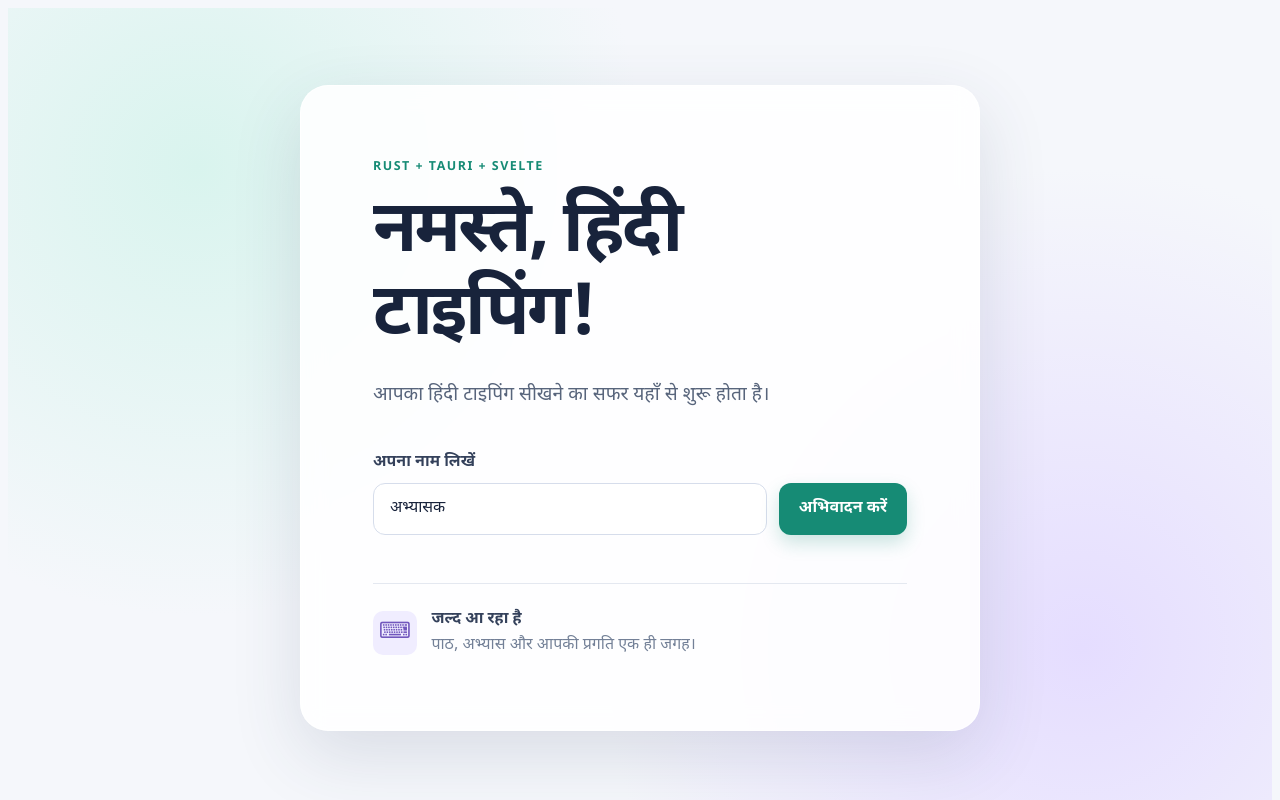
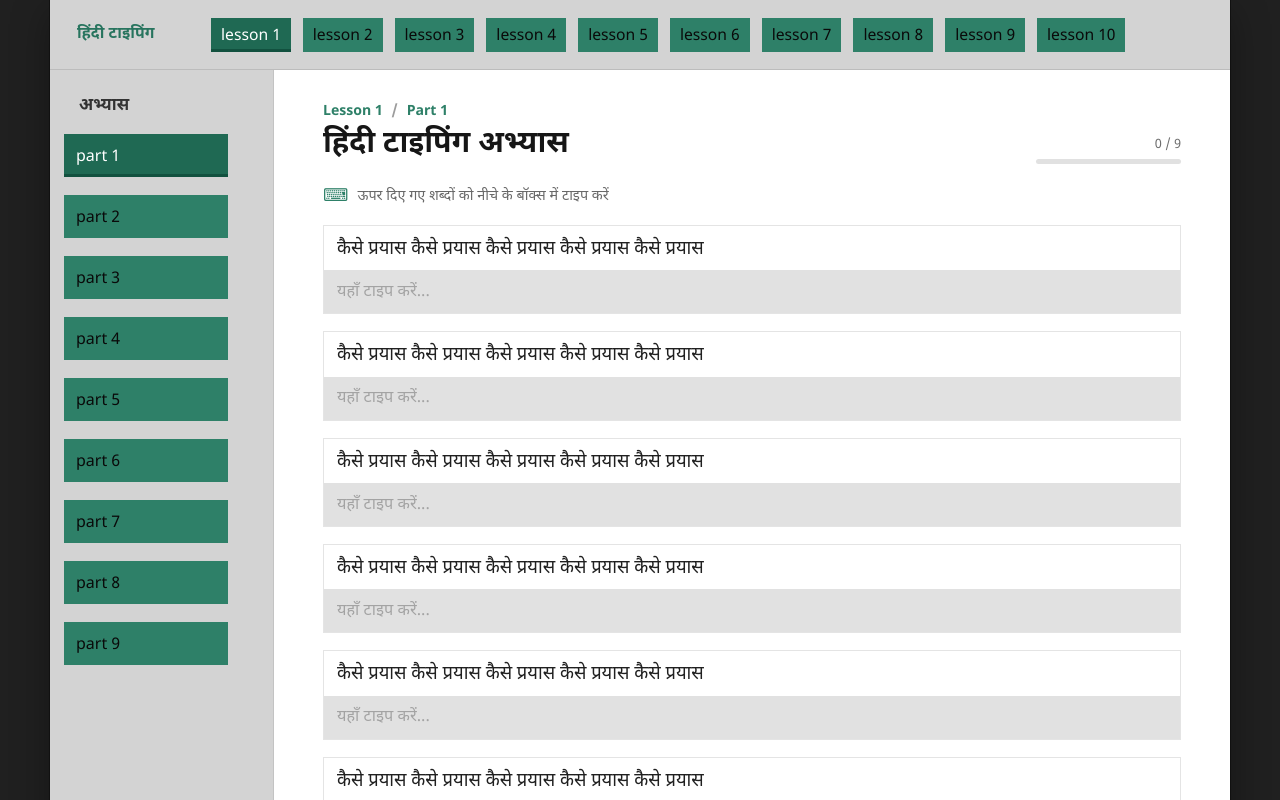
Before and after one commit to abhinayjangde/hindityping, a SvelteKit app: page / in a window 1280 px wide. Shown: the top 800 px of the page. Built offline with nearby package versions, Linux system fonts and the light colour scheme.

Commit message:
user can type in hindi

```diff
--- a/src/routes/+page.svelte
+++ b/src/routes/+page.svelte
@@ -1,221 +1,362 @@
 <script lang="ts">
-  import { invoke } from "@tauri-apps/api/core";
+  const lessons = Array.from({ length: 10 }, (_, index) => `lesson ${index + 1}`);
+  const parts = ["part 1", "part 2", "part 3", "part 4", "part 5", "part 6", "part 7", "part 8", "part 9"];
+  const practiceLines = [
+    "कैसे प्रयास कैसे प्रयास कैसे प्रयास कैसे प्रयास कैसे प्रयास",
+    "कैसे प्रयास कैसे प्रयास कैसे प्रयास कैसे प्रयास कैसे प्रयास",
+    "कैसे प्रयास कैसे प्रयास कैसे प्रयास कैसे प्रयास कैसे प्रयास",
+    "कैसे प्रयास कैसे प्रयास कैसे प्रयास कैसे प्रयास कैसे प्रयास",
+    "कैसे प्रयास कैसे प्रयास कैसे प्रयास कैसे प्रयास कैसे प्रयास",
+    "कैसे प्रयास कैसे प्रयास कैसे प्रयास कैसे प्रयास कैसे प्रयास",
+    "कैसे प्रयास कैसे प्रयास कैसे प्रयास कैसे प्रयास कैसे प्रयास",
+    "कैसे प्रयास कैसे प्रयास कैसे प्रयास कैसे प्रयास कैसे प्रयास",
+    "कैसे प्रयास कैसे प्रयास कैसे प्रयास कैसे प्रयास कैसे प्रयास"
+  ];
 
-  let name = $state("अभ्यासक");
-  let greetMsg = $state("");
+  let activeLesson = $state(0);
+  let activePart = $state(0);
+  let typedLines = $state<string[]>(practiceLines.map(() => ""));
 
-  async function greet(event: Event) {
-    event.preventDefault();
-    greetMsg = await invoke("greet", { name });
+  function chooseLesson(index: number) {
+    activeLesson = index;
+    typedLines = practiceLines.map(() => "");
+  }
+
+  function choosePart(index: number) {
+    activePart = index;
+    typedLines = practiceLines.map(() => "");
+  }
+
+  function updateLine(index: number, event: Event) {
+    const target = event.currentTarget as HTMLInputElement;
+    typedLines[index] = target.value;
+    typedLines = typedLines;
   }
 </script>
 
 <svelte:head>
   <title>हिंदी टाइपिंग अभ्यास</title>
-  <meta
-    name="description"
-    content="A Hindi typing practice app built with Rust, Tauri, and Svelte."
-  />
+  <meta name="description" content="हिंदी टाइपिंग सीखने और अभ्यास करने का सरल तरीका।" />
 </svelte:head>
 
-<main class="page-shell">
-  <section class="hero-card">
-    <p class="eyebrow">Rust + Tauri + Svelte</p>
-    <h1>नमस्ते, हिंदी टाइपिंग!</h1>
-    <p class="intro">
-      आपका हिंदी टाइपिंग सीखने का सफर यहाँ से शुरू होता है।
-    </p>
+<main class="app-window" lang="hi">
+  <header class="lesson-bar" aria-label="Lessons">
+    <span class="window-title">हिंदी टाइपिंग</span>
+    <nav>
+      {#each lessons as lesson, index}
+        <button
+          class:active={activeLesson === index}
+          class="lesson-button"
+          type="button"
+          aria-current={activeLesson === index ? "page" : undefined}
+          onclick={() => chooseLesson(index)}
+        >
+          {lesson}
+        </button>
+      {/each}
+    </nav>
+  </header>
 
-    <form onsubmit={greet}>
-      <label for="name">अपना नाम लिखें</label>
-      <div class="input-row">
-        <input id="name" placeholder="जैसे: अनिल" bind:value={name} />
-        <button type="submit">अभिवादन करें</button>
+  <div class="workspace">
+    <aside class="parts-panel" aria-label="Lesson parts">
+      <div class="parts-heading">अभ्यास</div>
+      {#each parts as part, index}
+        <button
+          class:active={activePart === index}
+          class="part-button"
+          type="button"
+          aria-current={activePart === index ? "page" : undefined}
+          onclick={() => choosePart(index)}
+        >
+          {part}
+        </button>
+      {/each}
+    </aside>
+
+    <section class="practice-panel" aria-labelledby="practice-title">
+      <div class="practice-header">
+        <div>
+          <p class="breadcrumb">lesson {activeLesson + 1} <span>/</span> {parts[activePart]}</p>
+          <h1 id="practice-title">हिंदी टाइपिंग अभ्यास</h1>
         </div>
-    </form>
-
-    {#if greetMsg}
-      <p class="greeting" role="status">{greetMsg}</p>
-    {/if}
-
-    <div class="next-step">
-      <span class="icon" aria-hidden="true">⌨</span>
-      <div>
-        <strong>जल्द आ रहा है</strong>
-        <p>पाठ, अभ्यास और आपकी प्रगति एक ही जगह।</p>
+        <div class="progress" aria-label="Practice progress">
+          <span>{typedLines.filter((line) => line.length > 0).length} / {practiceLines.length}</span>
+          <div class="progress-track"><div class="progress-value" style={`width: ${(typedLines.filter((line) => line.length > 0).length / practiceLines.length) * 100}%`}></div></div>
         </div>
       </div>
+
+      <div class="instructions">
+        <span class="keyboard-icon" aria-hidden="true">⌨</span>
+        <span>ऊपर दिए गए शब्दों को नीचे के बॉक्स में टाइप करें</span>
+      </div>
+
+      <div class="exercise-list">
+        {#each practiceLines as line, index}
+          <div class="exercise-row">
+            <div class="prompt">{line}</div>
+            <input
+              value={typedLines[index]}
+              oninput={(event) => updateLine(index, event)}
+              aria-label={`अभ्यास पंक्ति ${index + 1}`}
+              placeholder="यहाँ टाइप करें..."
+              inputmode="text"
+              lang="hi"
+              dir="ltr"
+              spellcheck="false"
+            />
+          </div>
+        {/each}
+      </div>
     </section>
+  </div>
 </main>
 
 <style>
-:root {
-  font-family: "Noto Sans Devanagari", "Nirmala UI", "Segoe UI", sans-serif;
-  font-size: 16px;
-  line-height: 1.5;
-  color: #172033;
-  background: #f5f7fb;
-  font-synthesis: none;
-  text-rendering: optimizeLegibility;
-  -webkit-font-smoothing: antialiased;
-  -moz-osx-font-smoothing: grayscale;
+  :global(*) {
+    box-sizing: border-box;
   }
 
-.page-shell {
-  min-height: 100vh;
-  display: grid;
-  place-items: center;
-  padding: 2rem;
-  box-sizing: border-box;
-  background:
-    radial-gradient(circle at 15% 20%, #d9f4ee 0, transparent 28rem),
-    radial-gradient(circle at 85% 80%, #e5ddff 0, transparent 30rem),
-    #f5f7fb;
+  :global(html) {
+    background: #202020;
   }
 
-.hero-card {
-  width: min(100%, 680px);
-  padding: clamp(2rem, 6vw, 4.5rem);
-  box-sizing: border-box;
-  background: rgb(255 255 255 / 88%);
-  border: 1px solid rgb(255 255 255 / 80%);
-  border-radius: 28px;
-  box-shadow: 0 24px 70px rgb(53 64 96 / 14%);
-  backdrop-filter: blur(12px);
+  :global(body) {
+    min-width: 760px;
+    margin: 0;
+    font-family: "Nirmala UI", "Noto Sans Devanagari", "Mangal", "Segoe UI", sans-serif;
+    color: #161616;
+    background: #202020;
   }
 
-.eyebrow {
-  margin: 0 0 1rem;
-  color: #168b75;
-  font-size: 0.78rem;
-  font-weight: 800;
-  letter-spacing: 0.12em;
-  text-transform: uppercase;
+  button,
+  input {
+    font: inherit;
+  }
+
+  .app-window {
+    width: min(100%, 1180px);
+    min-height: 100vh;
+    margin: 0 auto;
+    background: #d2d2d2;
+    box-shadow: 0 0 0 1px #111, 0 12px 35px rgb(0 0 0 / 35%);
+  }
+
+  .lesson-bar {
+    display: flex;
+    align-items: center;
+    min-height: 70px;
+    padding: 0 27px;
+    gap: 22px;
+    background: #d3d3d3;
+    border-bottom: 1px solid #bcbcbc;
+  }
+
+  .window-title {
+    width: 112px;
+    color: #27745e;
+    font-size: 1rem;
+    font-weight: 700;
+    white-space: nowrap;
+  }
+
+  nav {
+    display: flex;
+    flex-wrap: wrap;
+    align-items: center;
+    gap: 12px;
+  }
+
+  .lesson-button,
+  .part-button {
+    border: 0;
+    color: #0a0a0a;
+    background: #2e8068;
+    cursor: pointer;
+    transition: background 120ms ease, color 120ms ease, transform 120ms ease;
+  }
+
+  .lesson-button {
+    padding: 5px 10px 6px;
+    font-size: 0.98rem;
+  }
+
+  .lesson-button:hover,
+  .part-button:hover {
+    background: #22644f;
+    color: white;
+  }
+
+  .lesson-button.active,
+  .part-button.active {
+    color: #fff;
+    background: #1f6953;
+    box-shadow: inset 0 -3px 0 #12513f;
+  }
+
+  .workspace {
+    display: grid;
+    grid-template-columns: 224px minmax(0, 1fr);
+    min-height: calc(100vh - 70px);
+  }
+
+  .parts-panel {
+    padding: 25px 14px 30px;
+    background: #d3d3d3;
+    border-right: 1px solid #c3c3c3;
+  }
+
+  .parts-heading {
+    margin: 0 15px 17px;
+    color: #333;
+    font-size: 1.05rem;
+    font-weight: 700;
+  }
+
+  .part-button {
+    display: block;
+    width: 164px;
+    min-height: 43px;
+    margin: 0 0 18px;
+    padding: 7px 12px;
+    text-align: left;
+    font-size: 1rem;
+  }
+
+  .practice-panel {
+    min-width: 0;
+    padding: 30px 49px 50px;
+    background: #fff;
+  }
+
+  .practice-header {
+    display: flex;
+    align-items: flex-end;
+    justify-content: space-between;
+    gap: 25px;
+    margin: 0 0 21px;
+  }
+
+  .breadcrumb {
+    margin: 0 0 4px;
+    color: #2e8068;
+    font-size: 0.88rem;
+    font-weight: 700;
+    text-transform: capitalize;
+  }
+
+  .breadcrumb span {
+    padding: 0 5px;
+    color: #9c9c9c;
   }
 
   h1 {
-  max-width: 12ch;
     margin: 0;
-  color: #18233b;
-  font-size: clamp(2.5rem, 7vw, 4.5rem);
-  line-height: 1.15;
-  letter-spacing: -0.04em;
-}
-
-.intro {
-  max-width: 38rem;
-  margin: 1.5rem 0 2.5rem;
-  color: #58657c;
-  font-size: 1.2rem;
-}
-
-label {
-  display: block;
-  margin-bottom: 0.5rem;
-  color: #34415b;
+    font-size: clamp(1.35rem, 2.6vw, 1.9rem);
     font-weight: 700;
   }
 
-.input-row {
-  display: flex;
-  gap: 0.75rem;
+  .progress {
+    width: 145px;
+    color: #6d6d6d;
+    font-size: 0.8rem;
+    text-align: right;
   }
 
-input,
-button {
-  min-height: 3.25rem;
-  box-sizing: border-box;
-  border-radius: 12px;
-  font: inherit;
+  .progress-track {
+    height: 5px;
+    margin-top: 6px;
+    overflow: hidden;
+    background: #e1e1e1;
+    border-radius: 5px;
+  }
+
+  .progress-value {
+    height: 100%;
+    background: #2e8068;
+    transition: width 150ms ease;
+  }
+
+  .instructions {
+    display: flex;
+    align-items: center;
+    gap: 9px;
+    margin-bottom: 17px;
+    color: #686868;
+    font-size: 0.9rem;
+  }
+
+  .keyboard-icon {
+    color: #2e8068;
+    font-size: 1.1rem;
+  }
+
+  .exercise-list {
+    display: flex;
+    flex-direction: column;
+    gap: 17px;
+  }
+
+  .exercise-row {
+    overflow: hidden;
+    border: 1px solid #e4e4e4;
+    background: #f1f1f1;
+  }
+
+  .prompt {
+    min-height: 43px;
+    padding: 9px 13px 5px;
+    overflow: hidden;
+    color: #202020;
+    background: #fff;
+    font-family: "Kruti Dev 010", "Kruti Dev", "Nirmala UI", "Noto Sans Devanagari", sans-serif;
+    font-size: clamp(1rem, 1.8vw, 1.15rem);
+    line-height: 1.65;
+    white-space: nowrap;
   }
 
   input {
-  min-width: 0;
-  flex: 1;
-  padding: 0 1rem;
-  color: #18233b;
-  background: #fff;
-  border: 1px solid #d6ddeb;
+    display: block;
+    width: 100%;
+    height: 43px;
+    padding: 7px 13px;
+    color: #252525;
+    background: #e1e1e1;
+    border: 0;
+    outline: 0;
+    font-family: "Kruti Dev 010", "Kruti Dev", "Nirmala UI", "Noto Sans Devanagari", sans-serif;
+    font-size: 1.02rem;
+    line-height: 1.6;
+    unicode-bidi: plaintext;
+  }
+
+  input::placeholder {
+    color: #a3a3a3;
   }
 
   input:focus {
-  outline: 3px solid rgb(22 139 117 / 20%);
-  border-color: #168b75;
+    background: #d5ebe3;
+    box-shadow: inset 0 0 0 2px #2e8068;
   }
 
-button {
-  padding: 0 1.25rem;
-  color: #fff;
-  background: #168b75;
-  border: 0;
-  box-shadow: 0 8px 18px rgb(22 139 117 / 22%);
-  cursor: pointer;
-  font-weight: 700;
-  transition: transform 120ms ease, background 120ms ease;
+  @media (max-width: 900px) {
+    .window-title {
+      display: none;
     }
 
-button:hover {
-  background: #117662;
-  transform: translateY(-1px);
+    .lesson-bar {
+      padding: 12px 18px;
     }
 
-button:active {
-  transform: translateY(0);
+    .workspace {
+      grid-template-columns: 175px minmax(0, 1fr);
     }
 
-.greeting {
-  margin: 1.25rem 0 0;
-  padding: 1rem;
-  color: #136b5b;
-  background: #e9f8f3;
-  border-radius: 12px;
-  font-weight: 700;
+    .part-button {
+      width: 140px;
     }
 
-.next-step {
-  display: flex;
-  gap: 0.9rem;
-  align-items: center;
-  margin-top: 3rem;
-  padding-top: 1.5rem;
-  border-top: 1px solid #e4e8f0;
-}
-
-.icon {
-  display: grid;
-  width: 2.75rem;
-  height: 2.75rem;
-  place-items: center;
-  color: #7157bd;
-  background: #f0edff;
-  border-radius: 10px;
-  font-size: 1.4rem;
-}
-
-.next-step strong {
-  color: #34415b;
-}
-
-.next-step p {
-  margin: 0.15rem 0 0;
-  color: #738097;
-}
-
-@media (max-width: 560px) {
-  .page-shell {
-    padding: 1rem;
-  }
-
-  .hero-card {
-    padding: 2rem 1.5rem;
-  }
-
-  .input-row {
-    flex-direction: column;
-  }
-
-  button {
-    width: 100%;
+    .practice-panel {
+      padding: 25px 28px 40px;
     }
   }
 </style>
```
Lines whose indentation alone changed are shown as unchanged.
